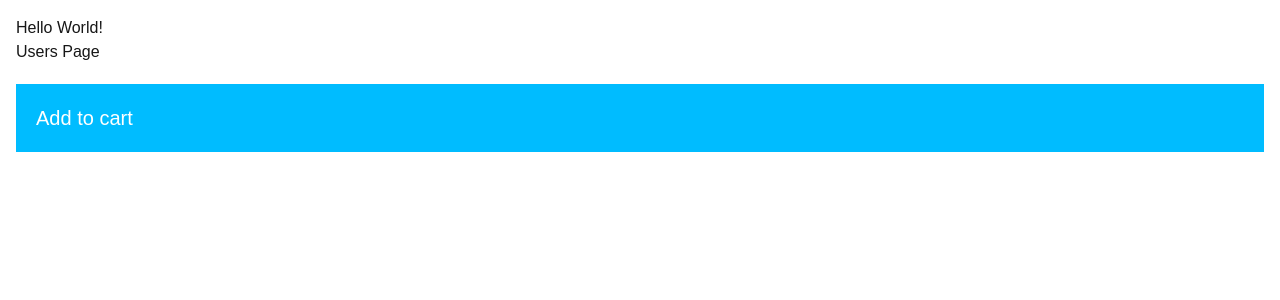
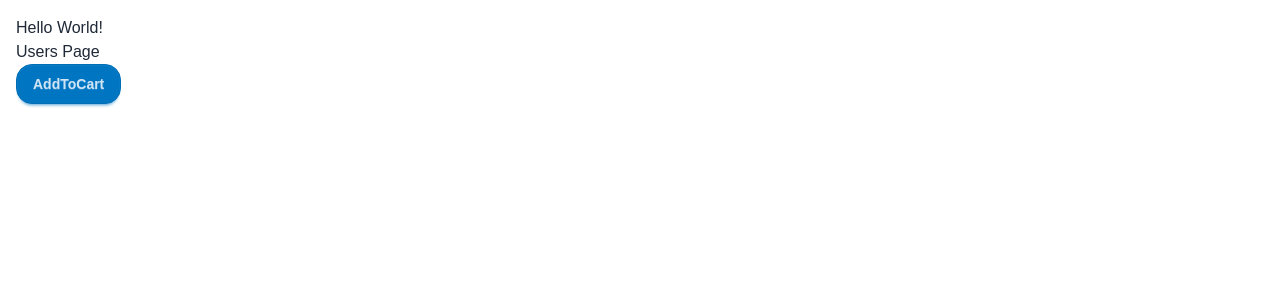
Before and after one commit to Hamed1999/next-app, a Next.js app: page / in a window 1280 px wide. Shown: the top 300 px of the page. Built offline with nearby package versions, Linux system fonts and the light colour scheme.

Commit message:
Using DaisyUI

```diff
--- a/app/components/AddToCart.tsx
+++ b/app/components/AddToCart.tsx
@@ -3,7 +3,12 @@
 const AddToCart = () => {
   return (
     <div>
-      <button onClick={() => console.log("Clicked!")}>Add to cart</button>
+      <button
+        className="btn btn-secondary rounded-2xl"
+        onClick={() => console.log("Clicked!")}
+      >
+        AddToCart
+      </button>
     </div>
   );
 };
--- a/app/components/ProductCard/ProductCard.tsx
+++ b/app/components/ProductCard/ProductCard.tsx
@@ -3,7 +3,7 @@ import AddToCart from "../AddToCart";
 
 const ProductCard = () => {
   return (
-    <div className="p-5 my-5 bg-sky-400 text-white text-xl hover:bg-sky-600">
+    <div>
       <AddToCart />
     </div>
   );
--- a/app/globals.css
+++ b/app/globals.css
@@ -1,4 +1,7 @@
 @import "tailwindcss";
+@plugin "daisyui"{
+  themes:  winter, coffee, fantasy;
+};
 
 :root {
   --background: #ffffff;
@@ -20,8 +23,8 @@
 }
 
 body {
-  background: var(--background);
-  color: var(--foreground);
+  /* background: var(--background); */
+  /* color: var(--foreground); */
   font-family: Arial, Helvetica, sans-serif;
   padding: 1rem;
 }
--- a/app/layout.tsx
+++ b/app/layout.tsx
@@ -23,7 +23,7 @@ export default function RootLayout({
   children: React.ReactNode;
 }>) {
   return (
-    <html lang="en">
+    <html lang="en" data-theme="fantasy">
       <body
         className={`${geistSans.variable} ${geistMono.variable} antialiased`}
       >
--- a/app/users/page.tsx
+++ b/app/users/page.tsx
@@ -4,25 +4,36 @@ import React from "react";
 interface User {
   id: number;
   name: string;
+  email: string;
 }
 
 const UsersPage = async () => {
   const res = await fetch(
     "https://jsonplaceholder.typicode.com/users",
     // { cache: "no-store" });
-    { next: { revalidate: 10 } },
+    { next: { revalidate: 10 } }
   );
   const users: User[] = await res.json();
 
   return (
     <>
       <h1>Users Page</h1>
-      <p>{new Date().toLocaleTimeString()}</p>
-      <ul>
-        {users.map((user) => (
-          <li key={user.id}>{user.name}</li>
-        ))}
-      </ul>
+      <table className="table table-borderd bg-base-200 ">
+        <thead>
+          <tr>
+            <th>Name</th>
+            <th>Email</th>
+          </tr>
+        </thead>
+        <tbody>
+          {users.map((user) => (
+            <tr key={user.id} className="hover:bg-base-300">
+              <td>{user.name}</td>
+              <td>{user.email}</td>
+            </tr>
+          ))}
+        </tbody>
+      </table>
       <Link href="../">Home Page</Link>
     </>
   );
```
Also changed, not shown: package.json (+7 -6 lines), NextJS From Scratch.txt, 1 other file (tests, documents, lock files or other folders).
